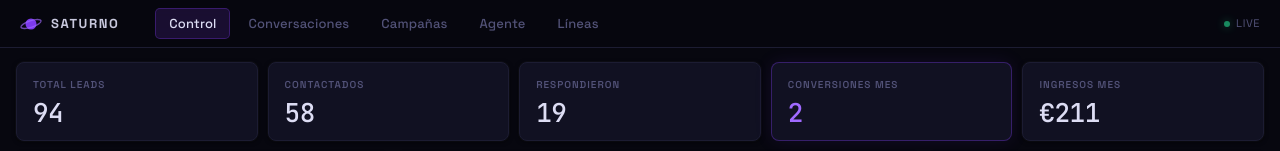
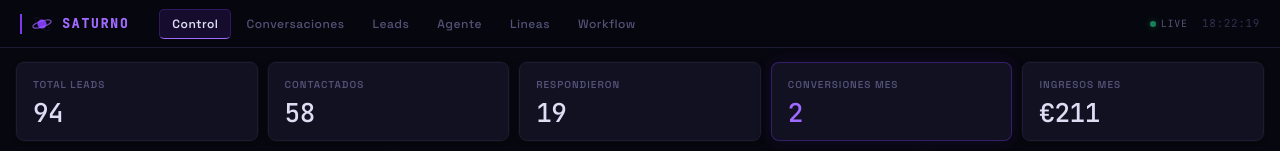
Before and after one commit to manuachinelli-2026/saturno, a Next.js app: page / in a window 1280 px wide. Shown: the top 151 px of the page. Built offline with nearby package versions, Linux system fonts and the light colour scheme; no server answers.

Commit message:
feat: add Workflow to navigation

```diff
--- a/components/TopNav.js
+++ b/components/TopNav.js
@@ -1,84 +1,139 @@
 'use client'
 import Link from 'next/link'
 import { usePathname } from 'next/navigation'
+import { useEffect, useState } from 'react'
 
 const NAV = [
   { href: '/',              label: 'Control' },
   { href: '/conversations', label: 'Conversaciones' },
-  { href: '/campaigns',     label: 'Campañas' },
+  { href: '/campaigns',     label: 'Leads' },
   { href: '/agent',         label: 'Agente' },
-  { href: '/lines',         label: 'Líneas' },
+  { href: '/lines',         label: 'Lineas' },
+  { href: '/workflow',      label: 'Workflow' },
 ]
+
+const MONO = { fontFamily: "'JetBrains Mono', monospace" }
 
 export default function TopNav() {
   const pathname = usePathname()
+  const [time, setTime] = useState('')
+
+  useEffect(() => {
+    function tick() {
+      const now = new Date()
+      const h = now.getHours().toString().padStart(2, '0')
+      const m = now.getMinutes().toString().padStart(2, '0')
+      const s = now.getSeconds().toString().padStart(2, '0')
+      setTime(`${h}:${m}:${s}`)
+    }
+    tick()
+    const id = setInterval(tick, 1000)
+    return () => clearInterval(id)
+  }, [])
 
   return (
     <nav style={{
       position: 'fixed', top: 0, left: 0, right: 0,
       height: 'var(--topnav-height)',
-      background: 'rgba(7, 7, 15, 0.92)',
-      backdropFilter: 'blur(16px)',
-      WebkitBackdropFilter: 'blur(16px)',
+      background: 'rgba(7, 7, 15, 0.94)',
+      backdropFilter: 'blur(20px)',
+      WebkitBackdropFilter: 'blur(20px)',
       borderBottom: '1px solid var(--border)',
       display: 'flex', alignItems: 'center',
-      padding: '0 20px', gap: '4px',
+      padding: '0 20px', gap: '2px',
       zIndex: 200,
     }}>
 
       {/* Logo */}
       <div style={{
-        display: 'flex', alignItems: 'center', gap: '9px',
-        marginRight: '32px', flexShrink: 0,
+        display: 'flex', alignItems: 'center', gap: '10px',
+        marginRight: '28px', flexShrink: 0,
+        borderLeft: '2px solid var(--accent)',
+        paddingLeft: '10px',
       }}>
-        <svg width="22" height="22" viewBox="0 0 22 22" fill="none">
-          <circle cx="11" cy="11" r="5.5" fill="#7c3aed"/>
+        <svg width="20" height="20" viewBox="0 0 22 22" fill="none" aria-hidden="true">
+          <circle cx="11" cy="11" r="5" fill="#7c3aed"/>
           <ellipse cx="11" cy="11" rx="10.5" ry="3.2"
-            stroke="#a06aff" strokeWidth="1.4" fill="none"
-            transform="rotate(-18 11 11)" opacity="0.65"/>
+            stroke="#a06aff" strokeWidth="1.3" fill="none"
+            transform="rotate(-18 11 11)" opacity="0.7"/>
+          <ellipse cx="11" cy="11" rx="10.5" ry="3.2"
+            stroke="rgba(160,106,255,0.25)" strokeWidth="1" fill="none"
+            transform="rotate(42 11 11)" opacity="0.4"/>
         </svg>
         <span style={{
-          fontWeight: 700, fontSize: '13px', letterSpacing: '0.12em',
-          color: 'var(--text)', fontFamily: 'Space Grotesk',
-          textTransform: 'uppercase', opacity: 0.9,
+          ...MONO,
+          fontWeight: 600, fontSize: '13px', letterSpacing: '0.14em',
+          color: 'var(--accent-bright)',
+          textTransform: 'uppercase',
         }}>
-          Saturno
+          SATURNO
         </span>
       </div>
 
-      {/* Nav items */}
+      {/* Nav tabs */}
       {NAV.map(({ href, label }) => {
         const active = href === '/' ? pathname === '/' : pathname.startsWith(href)
         return (
-          <Link key={href} href={href} style={{
-            padding: '5px 13px',
-            borderRadius: '5px',
-            fontSize: '13px',
-            fontWeight: 500,
-            letterSpacing: '0.01em',
+          <Link
+            key={href}
+            href={href}
+            style={{
+              position: 'relative',
+              padding: '5px 12px',
+              borderRadius: 'var(--radius-sm)',
+              fontSize: '12px',
+              fontWeight: active ? 600 : 500,
+              letterSpacing: '0.04em',
               color: active ? 'var(--text)' : 'var(--text-muted)',
-            background: active ? 'rgba(124,58,237,0.16)' : 'transparent',
-            border: active ? '1px solid rgba(124,58,237,0.32)' : '1px solid transparent',
+              background: active ? 'rgba(124,58,237,0.14)' : 'transparent',
+              border: active
+                ? '1px solid rgba(124,58,237,0.28)'
+                : '1px solid transparent',
+              borderBottom: active
+                ? '1px solid var(--accent-bright)'
+                : '1px solid transparent',
               textDecoration: 'none',
-            transition: 'all .12s',
+              transition: 'color 0.14s, background 0.14s, border-color 0.14s',
               flexShrink: 0,
               whiteSpace: 'nowrap',
-          }}>
+            }}
+            onMouseEnter={e => {
+              if (!active) e.currentTarget.style.color = 'var(--text)'
+            }}
+            onMouseLeave={e => {
+              if (!active) e.currentTarget.style.color = 'var(--text-muted)'
+            }}
+          >
             {label}
           </Link>
         )
       })}
 
-      {/* Right: live indicator */}
-      <div style={{ marginLeft: 'auto', display: 'flex', alignItems: 'center', gap: '6px' }}>
+      {/* Right cluster */}
+      <div style={{ marginLeft: 'auto', display: 'flex', alignItems: 'center', gap: '14px' }}>
+        {/* Live indicator */}
+        <div style={{ display: 'flex', alignItems: 'center', gap: '5px' }}>
           <div style={{
             width: '6px', height: '6px', borderRadius: '50%',
             background: 'var(--green)',
-          boxShadow: '0 0 8px rgba(35,209,139,0.6)',
-          animation: 'pulse 2s ease-in-out infinite',
+            boxShadow: '0 0 6px rgba(35,209,139,0.5)',
+            animation: 'pulse 2.4s ease-in-out infinite',
           }} />
-        <span style={{ fontSize: '11px', color: 'var(--text-muted)', letterSpacing: '0.05em' }}>
+          <span style={{ ...MONO, fontSize: '10px', color: 'var(--text-muted)', letterSpacing: '0.08em' }}>
             LIVE
+          </span>
+        </div>
+
+        {/* Clock */}
+        <span style={{
+          ...MONO,
+          fontSize: '11px',
+          color: 'var(--text-dim)',
+          letterSpacing: '0.06em',
+          minWidth: '56px',
+          textAlign: 'right',
+        }}>
+          {time}
         </span>
       </div>
     </nav>
```
Lines whose indentation alone changed are shown as unchanged.
